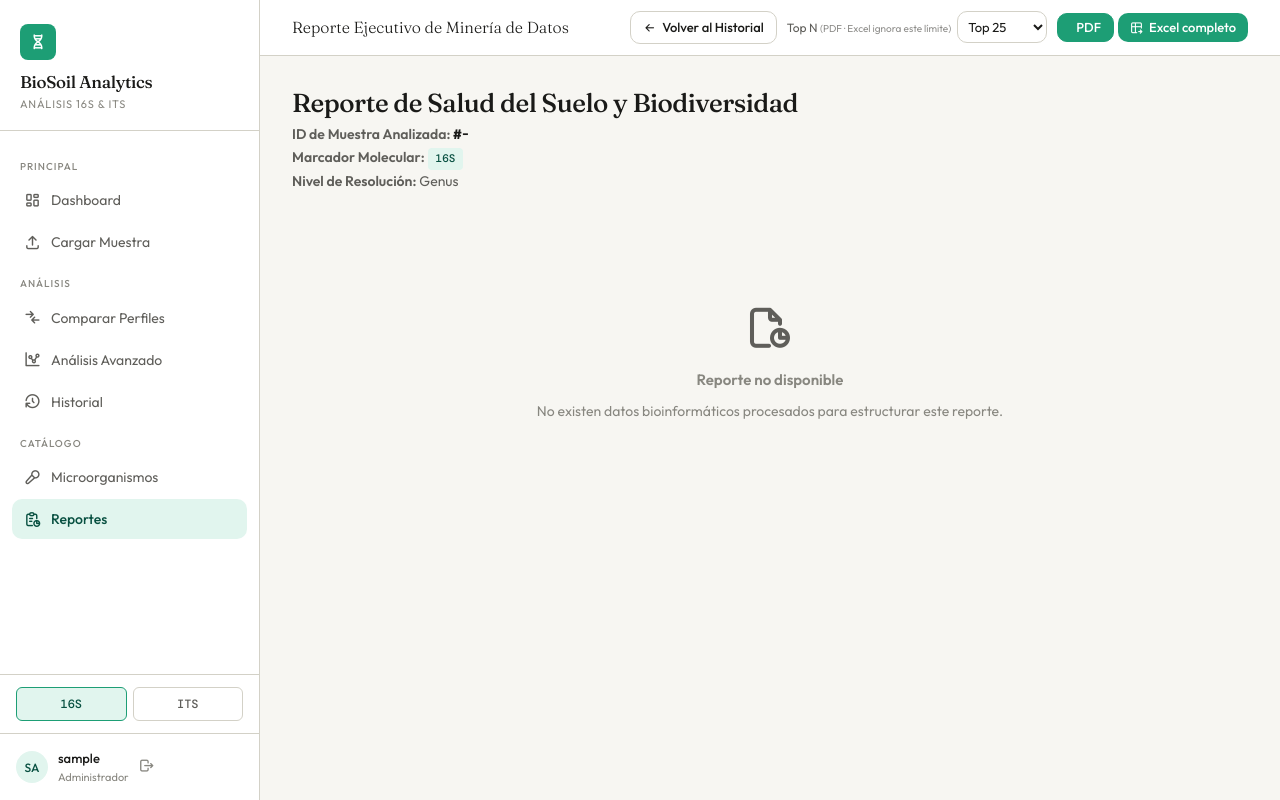
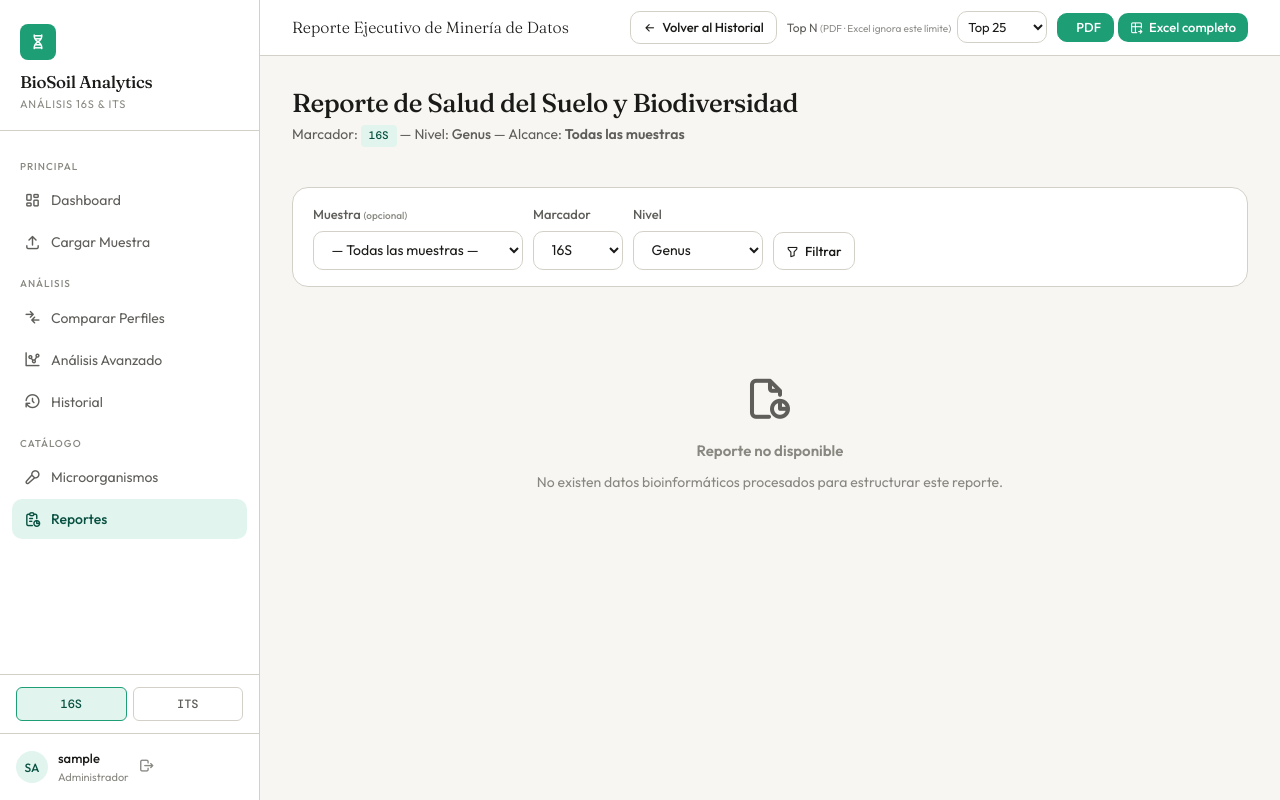
Before and after one commit to Ana05509/ANALISIS_COMPARATIVO, a Django app: page /reportes/ in a window 1280 px wide. Run offline with Django 5.2, Linux system fonts and the light colour scheme; the visitor is signed in with stand-in values (Sample User, id 1); data that the repository does not hold is empty.

Commit message:
Fix: reportes funcionales, resultado_analisis URL y roles en detalle
- urls.py: registra `resultado_analisis` (muestra/<id>/resultados/) que
  existía en la vista pero no tenía URL → resultados.html era inaccesible
- views/analysis.py (resultado_analisis): añade llamada a obtener_diversidad()
  para poblar métricas Shannon/Simpson en resultados.html
- views/reportes.py: importa obtener_analisis_avanzado + obtener_diversidad;
  la vista `reportes` ahora computa resumen y diversidad para la preview,
  y acepta ?producto_id para filtrar por muestra; añade niveles_disponibles
- reportes.html: elimina referencia muerta a muestra_id; añade formulario
  de filtro (muestra, marcador, nivel); el JS de descarga envía producto_id
- detalle_producto.html: cambia is_staff → rol != 'estudiante' para que
  docentes vean "Analizar Perfil"; añade botón "Resultados Taxonómicos"
  que enlaza a la nueva URL resultado_analisis

Co-Authored-By: Claude Sonnet 4.6 <noreply@anthropic.com>

```diff
--- a/analisis/templates/analisis/detalle_producto.html
+++ b/analisis/templates/analisis/detalle_producto.html
@@ -8,7 +8,10 @@
 <a href="{% url 'analisis:historial' %}" class="btn btn-outline btn-sm">
     <i class="ti ti-arrow-left" aria-hidden="true"></i> Historial
 </a>
-{% if request.user.is_staff %}
+<a href="{% url 'analisis:resultado_analisis' producto.id %}?tipo={{ tipo_actual }}" class="btn btn-outline btn-sm">
+    <i class="ti ti-table-alias" aria-hidden="true"></i> Resultados Taxonómicos
+</a>
+{% if request.user.rol != 'estudiante' %}
 <a href="{% url 'analisis:analisis_avanzado' %}?producto_id={{ producto.id }}&tipo={{ tipo_actual }}" class="btn btn-primary btn-sm">
     <i class="ti ti-chart-dots" aria-hidden="true"></i> Analizar Perfil
 </a>
--- a/analisis/templates/analisis/reportes.html
+++ b/analisis/templates/analisis/reportes.html
@@ -41,13 +41,46 @@
 {% endblock %}
 
 {% block content %}
-<div class="page-header" style="border-bottom: 2px solid var(--border-color); padding-bottom: 1rem; margin-bottom: 2rem;">
+<div class="page-header" style="border-bottom: 2px solid var(--border-color); padding-bottom: 1rem; margin-bottom: 1.5rem;">
     <h1>Reporte de Salud del Suelo y Biodiversidad</h1>
     <p>
-        <strong>ID de Muestra Analizada:</strong> <span class="td-mono" style="font-weight: 600; color: var(--text-primary);">#{{ muestra_id|default:"-" }}</span> <br>
-        <strong>Marcador Molecular:</strong> <span class="{% if tipo_actual == '16S' %}pill-16s{% else %}pill-its{% endif %}">{{ tipo_actual|default:"-" }}</span> <br>
-        <strong>Nivel de Resolución:</strong> <span style="text-transform: capitalize;">{{ nivel_actual|default:"-" }}</span>
+        Marcador: <span class="{% if tipo_actual == '16S' %}pill-16s{% else %}pill-its{% endif %}">{{ tipo_actual|default:"-" }}</span> —
+        Nivel: <span style="text-transform: capitalize; font-weight: 500;">{{ nivel_actual|default:"-" }}</span> —
+        Alcance: <strong>{% if variedad_id_actual %}Muestra filtrada{% else %}Todas las muestras{% endif %}</strong>
     </p>
+</div>
+
+<div class="card card-sm" style="margin-bottom: 1.5rem;">
+    <form method="get" style="display:flex; gap:10px; align-items:flex-end; flex-wrap:wrap;">
+        <div>
+            <label class="form-label">Muestra <span style="font-size:10px; color:var(--text-hint);">(opcional)</span></label>
+            <select name="producto_id" class="form-control" style="width:210px;">
+                <option value="">— Todas las muestras —</option>
+                {% for p in productos %}
+                <option value="{{ p.id }}" {% if variedad_id_actual == p.id|stringformat:"d" %}selected{% endif %}>{{ p.codigo }}</option>
+                {% endfor %}
+            </select>
+        </div>
+        <div>
+            <label class="form-label">Marcador</label>
+            <select name="tipo" class="form-control" style="width:90px;">
+                {% for m in marcadores_disponibles %}
+                <option value="{{ m }}" {% if tipo_actual == m %}selected{% endif %}>{{ m }}</option>
+                {% endfor %}
+            </select>
+        </div>
+        <div>
+            <label class="form-label">Nivel</label>
+            <select name="nivel" class="form-control" style="width:130px;">
+                {% for n in niveles_disponibles %}
+                <option value="{{ n }}" {% if nivel_actual == n %}selected{% endif %}>{{ n|capfirst }}</option>
+                {% endfor %}
+            </select>
+        </div>
+        <button type="submit" class="btn btn-outline btn-sm" style="height:38px;">
+            <i class="ti ti-filter" aria-hidden="true"></i> Filtrar
+        </button>
+    </form>
 </div>
 
 {% if resumen %}
@@ -133,14 +166,14 @@
 {% block extra_js %}
 <script>
     function descargar(formato) {
-        const tipo  = '{{ tipo_actual|default:"16S" }}';
-        const nivel = '{{ nivel_actual|default:"genus" }}';
-        const topN  = document.getElementById('top-n-selector').value;
+        const tipo       = '{{ tipo_actual|default:"16S" }}';
+        const nivel      = '{{ nivel_actual|default:"genus" }}';
+        const topN       = document.getElementById('top-n-selector').value;
+        const productoId = document.querySelector('[name="producto_id"]').value;
 
         const btnPdf   = document.getElementById('btn-pdf');
         const btnExcel = document.getElementById('btn-excel');
 
-        // Bloquea ambos botones mientras genera
         if (btnPdf)   btnPdf.disabled   = true;
         if (btnExcel) btnExcel.disabled = true;
 
@@ -153,7 +186,7 @@
                 'X-CSRFToken': '{{ csrf_token }}',
                 'Content-Type': 'application/x-www-form-urlencoded',
             },
-            body: new URLSearchParams({ tipo, nivel, top_n: topN, formato }),
+            body: new URLSearchParams({ tipo, nivel, top_n: topN, formato, producto_id: productoId }),
         })
         .then(response => {
             if (!response.ok) {
--- a/analisis/urls.py
+++ b/analisis/urls.py
@@ -2,7 +2,7 @@ from django.urls import path
 from django.contrib.auth import views as auth_views
 from . import views
 from .views.auth import CustomLoginView, CustomLogoutView
-from .views.analysis import exportar_analisis
+from .views.analysis import exportar_analisis, resultado_analisis
 
 app_name = "analisis"
 
@@ -37,6 +37,7 @@ urlpatterns = [
     path("analisis-avanzado/exportar/", exportar_analisis, name="exportar_analisis"),
     path("historial/", views.historial, name="historial"),
     path("producto/<int:id>/", views.ver_producto, name="ver_producto"),
+    path("muestra/<int:muestra_id>/resultados/", resultado_analisis, name="resultado_analisis"),
 
     # 4. CATÁLOGO
     path("catalogo/", views.catalogo_microorganismos, name="catalogo"),
--- a/analisis/views/analysis.py
+++ b/analisis/views/analysis.py
@@ -154,6 +154,7 @@ NIVELES_VALIDOS = ["kingdom", "phylum", "class", "order", "family", "genus", "sp
 @login_required
 def resultado_analisis(request, muestra_id):
     try:
+        tipo  = request.GET.get("tipo", "16S")
         nivel = request.GET.get("nivel", "genus")
         if nivel not in NIVELES_VALIDOS:
             nivel = "genus"
@@ -166,13 +167,17 @@ def resultado_analisis(request, muestra_id):
             top_n = 10
 
         contexto = obtener_analisis_avanzado(
-            tipo=request.GET.get("tipo", "16S"),
+            tipo=tipo,
             top_n=top_n,
             nivel=nivel,
             muestra_id=muestra_id,
         )
-        contexto["muestra_id"]    = muestra_id
-        contexto["opciones_top_n"] = OPCIONES_TOP_N
+        diversidad = obtener_diversidad(tipo=tipo, nivel=nivel, muestra_id=muestra_id)
+        if diversidad:
+            contexto["diversidad"] = diversidad
+
+        contexto["muestra_id"]          = muestra_id
+        contexto["opciones_top_n"]      = OPCIONES_TOP_N
         contexto["niveles_disponibles"] = NIVELES_VALIDOS
     except Exception as e:
         messages.error(request, f"No se pudo estructurar el reporte: {str(e)}")
--- a/analisis/views/reportes.py
+++ b/analisis/views/reportes.py
@@ -10,6 +10,7 @@ from django.http import JsonResponse, HttpResponse, HttpResponseBase
 from django.views.decorators.http import require_POST
 
 from analisis.models import MuestraSuelo, ResultadoTaxonomico, CatalogoMicroorganismo
+from analisis.services.business.analysis_service import obtener_analisis_avanzado, obtener_diversidad
 from analisis.services.business.export_service import ExportService
 from analisis.services.business.report_generation_service import ReportGenerationService
 
@@ -39,15 +40,24 @@ def reportes(request):
     except (ValueError, TypeError):
         top_n = 25
 
+    variedad_id = request.GET.get("producto_id") or None
+
+    resumen   = []
+    diversidad = {}
+    muestras  = MuestraSuelo.objects.none()
+    historial = []
+
     try:
-        muestras = MuestraSuelo.objects.filter(
+        muestras  = MuestraSuelo.objects.filter(
             archivos_moleculares__tipo_analisis=tipo
         ).distinct().order_by("-id")
         historial = ReportGenerationService.obtener_historial_reportes(tipo)
+
+        resultado  = obtener_analisis_avanzado(tipo=tipo, top_n=top_n, nivel=nivel, variedad_id=variedad_id)
+        resumen    = resultado.get("resumen", [])
+        diversidad = obtener_diversidad(tipo=tipo, nivel=nivel, variedad_id=variedad_id) or {}
     except Exception as e:
         messages.error(request, f"Error al cargar los reportes: {str(e)}")
-        muestras = MuestraSuelo.objects.none()
-        historial = []
 
     return render(request, "analisis/reportes.html", {
         "productos":              muestras,
@@ -55,8 +65,12 @@ def reportes(request):
         "tipo_actual":            tipo,
         "nivel_actual":           nivel,
         "marcadores_disponibles": MARCADORES_VALIDOS,
+        "niveles_disponibles":    NIVELES_VALIDOS,
         "top_n_actual":           top_n,
         "opciones_top_n":         OPCIONES_TOP_N,
+        "resumen":                resumen,
+        "diversidad":             diversidad,
+        "variedad_id_actual":     variedad_id,
     })
 
 
```
